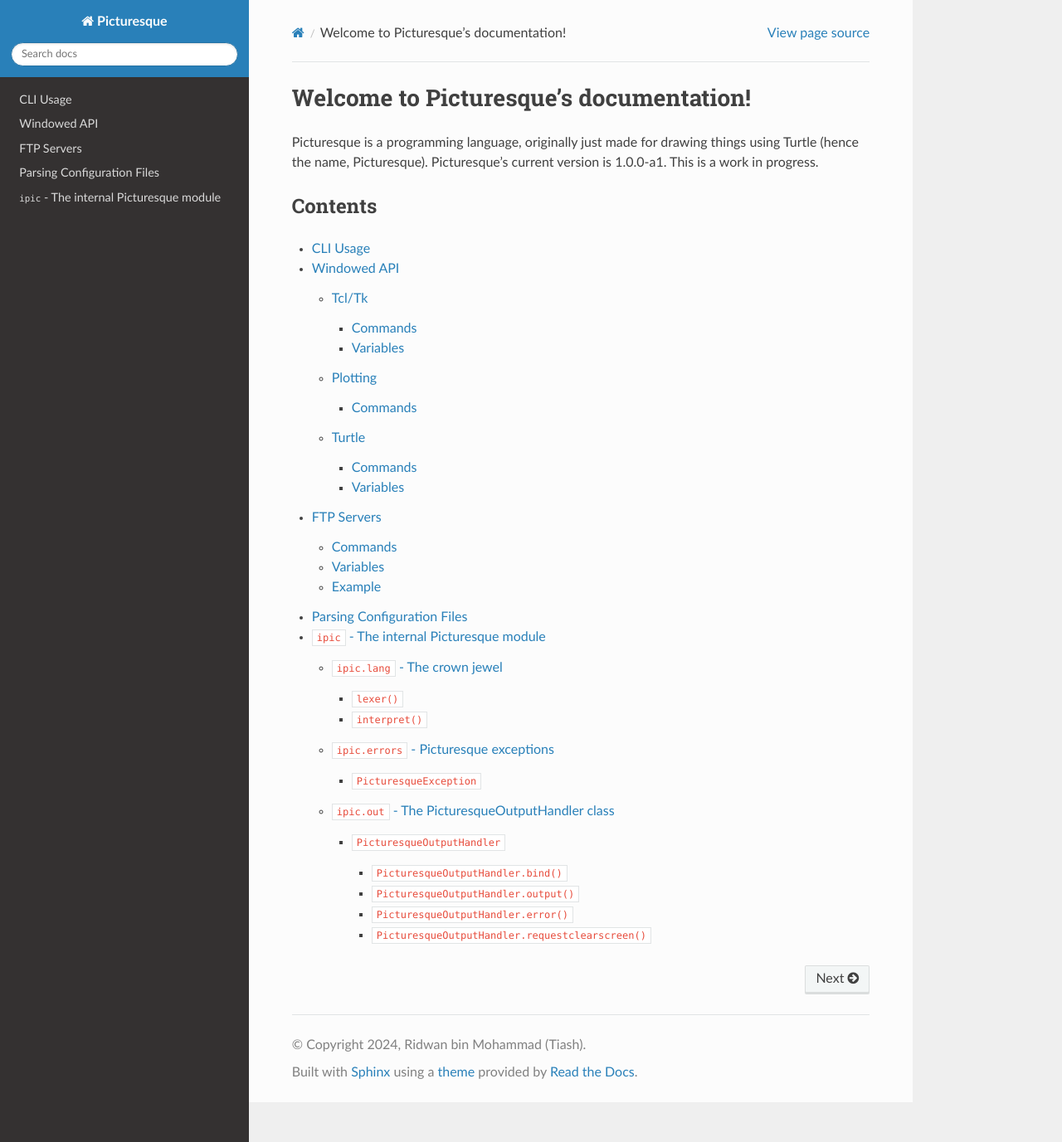
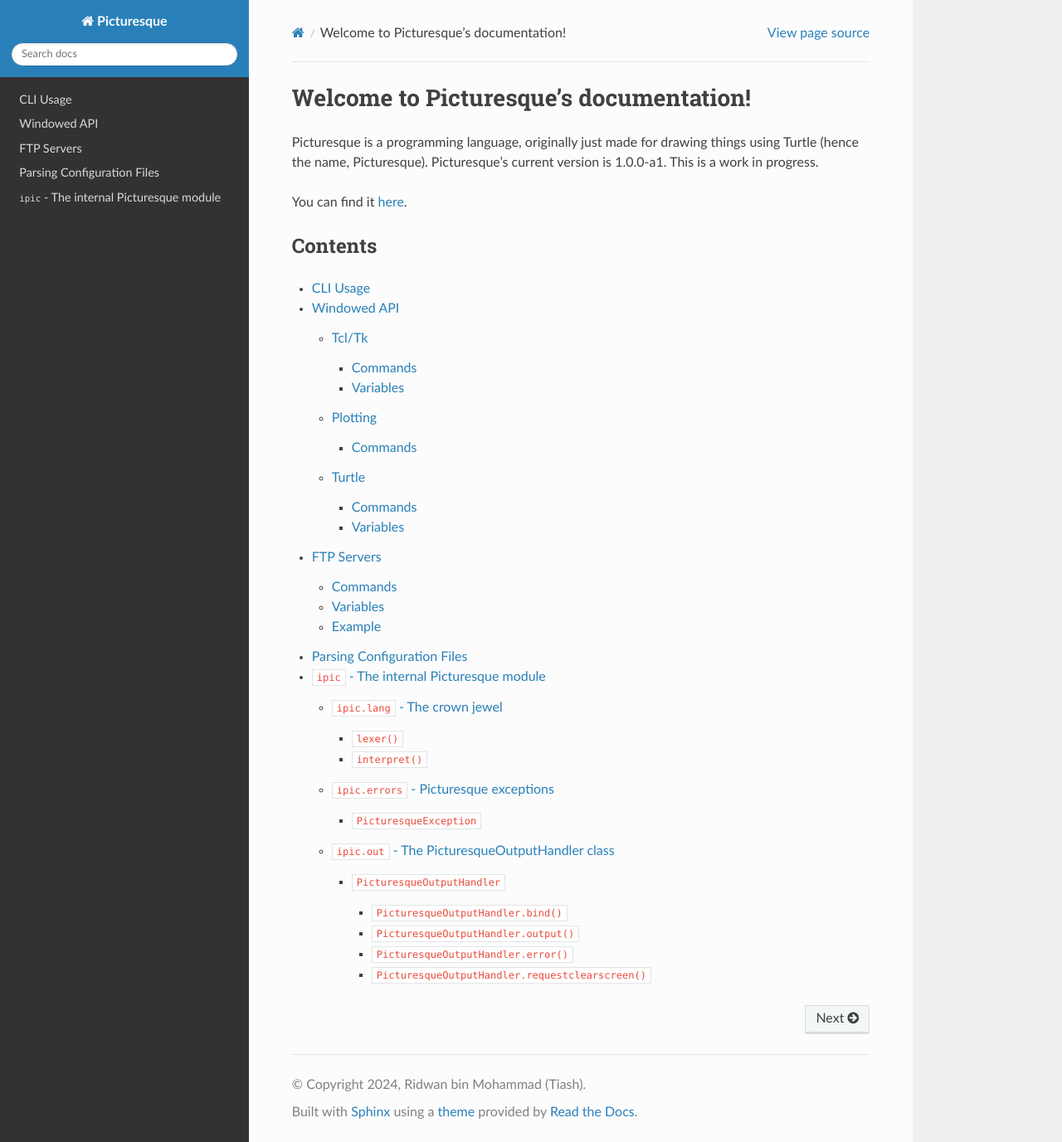
Before and after one commit to tiashDev/pic-docs, a Sphinx documentation site: the page built from docs/source/index.rst, in a window 1280 px wide and 1377 px high. Shown: the whole window at 83% size. Built offline with Sphinx 7.4.7 and the Read the Docs theme 3.1.0, drawn with Linux system fonts in a browser that asks for light colours.

Commit message:
Update index.rst

```diff
--- a/docs/source/index.rst
+++ b/docs/source/index.rst
@@ -2,6 +2,8 @@
 ===================================
 
 Picturesque is a programming language, originally just made for drawing things using Turtle (hence the name, Picturesque). Picturesque's current version is 1.0.0-a1. This is a work in progress.
+
+You can find it `here <https://github.com/tiashDev/pic-lang/>`_.
 
 Contents
 --------
```
